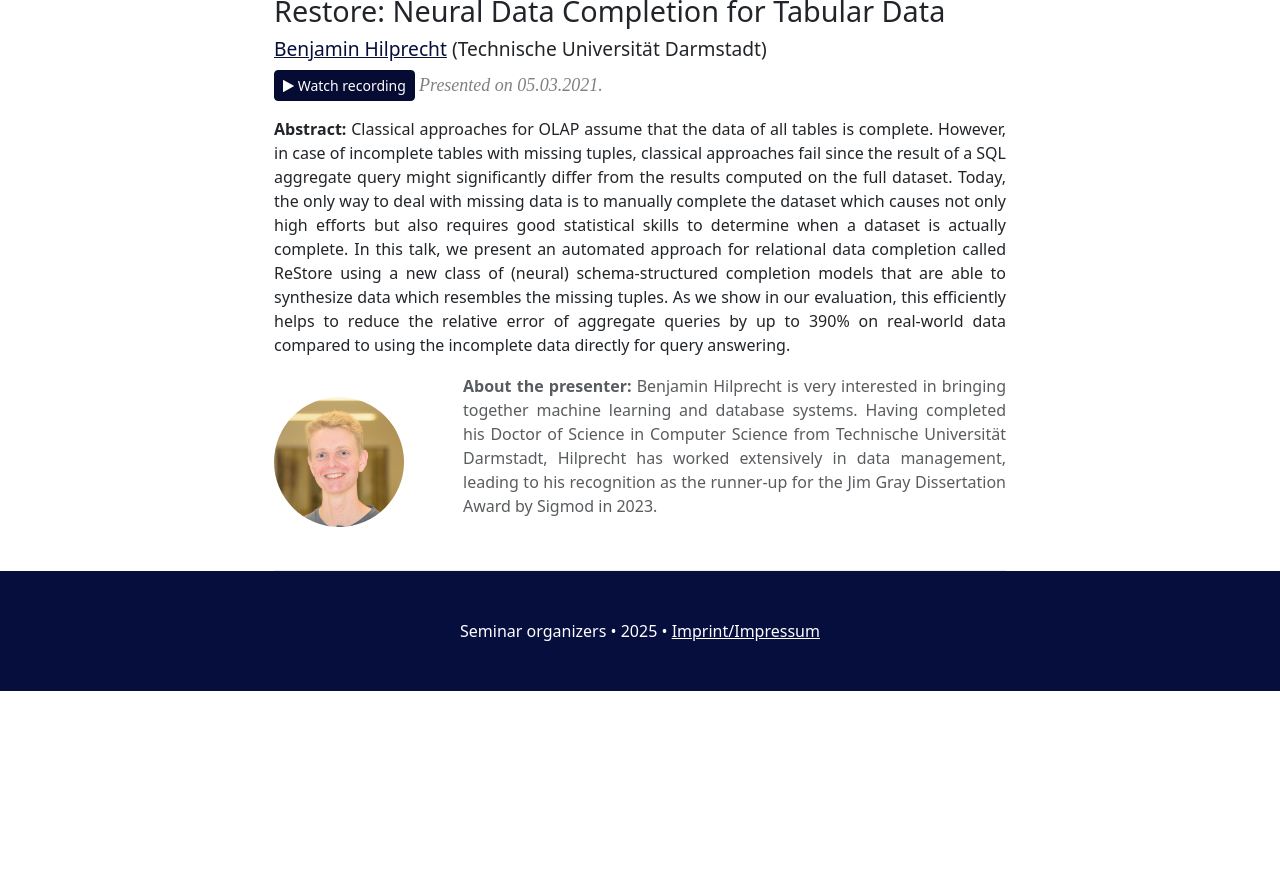
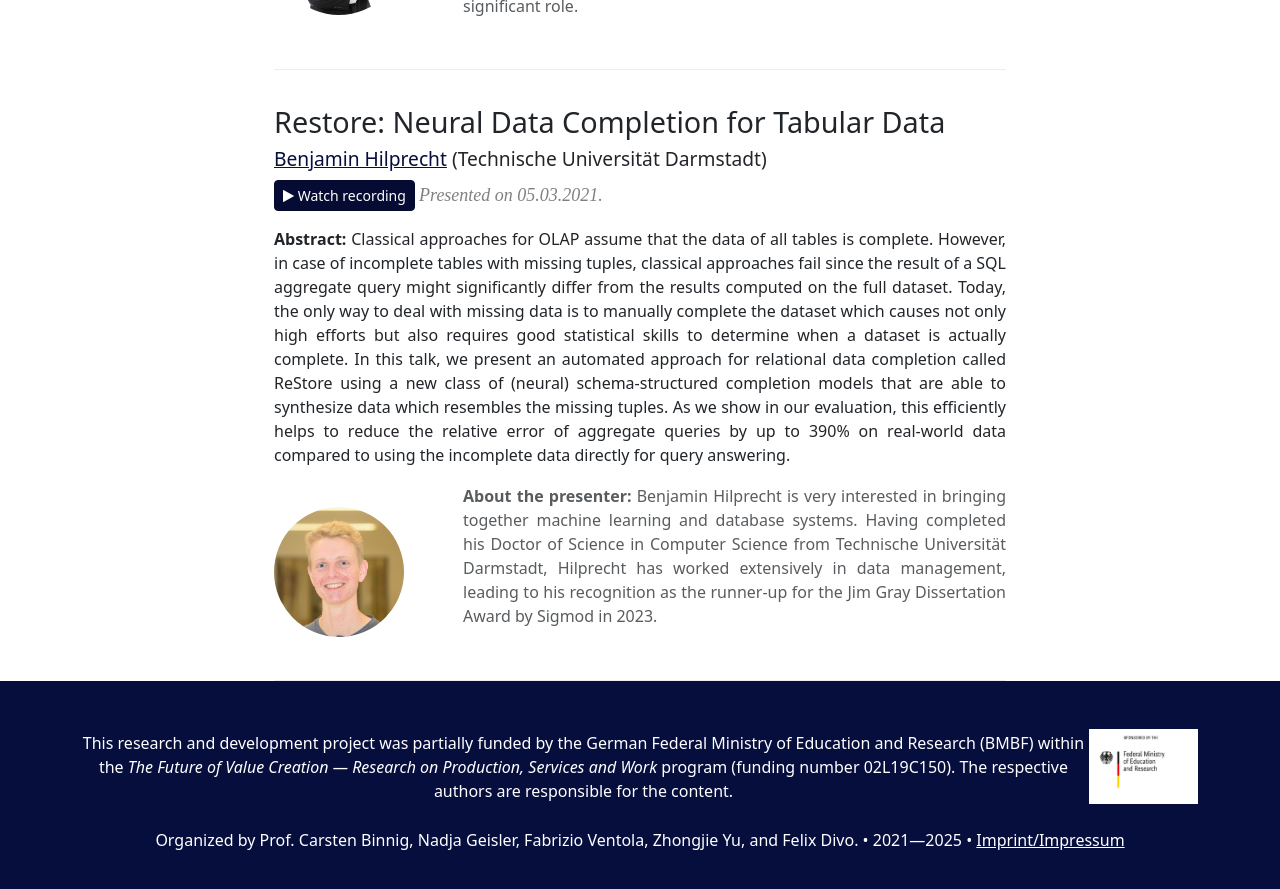
Before and after one commit to KompAKI-ep3n4/kompaki-ep3n4.github.io, a Jekyll site: the page built from index.html, in a window 1280 px wide and 900 px high, scrolled down 13876 px. Shown: the top 889 px of the window. Built offline with Jekyll 4.4.1, drawn with Linux system fonts in a browser that asks for light colours; before the commit the page ends 14567 px from its top, so only the background shows below that; some of the changed text lies outside the part shown.

Commit message:
Add organizers, amend new title, add funding information

```diff
--- a/_config.yml
+++ b/_config.yml
@@ -11,13 +11,13 @@ include:
 exclude:
   - .sass-cache
 
-title: "KompAKI EP 3 & 4 Seminar"
-description: "Part of the *KompAKI project* — Workplace AI for the Rhine-Main Metropolitan Region"
+title: "KompAKI EP3 & 4 Seminar — Automated and Interactive AI"
+
+# Chronological order:
+organizers: "Organized by Prof. Carsten Binnig, Nadja Geisler, Fabrizio Ventola, Zhongjie Yu, and Felix Divo."
 
 information: >
-  We connect researchers and practitioners to present original research and provide an overview of established methods. To the benefit of all, we invite both regional and international speakers to join us. To learn more about the project, please visit [kompaki.de](https://kompaki.de).
+  We connect researchers and practitioners to present original research and provide an overview of established methods. To the benefit of all, we invite both regional and international speakers to join us. To learn more about the project, please visit [www.tu-darmstadt.de/kompaki](https://www.tu-darmstadt.de/kompaki).
 
 
   The presentations plus discussions are typically 20-60 minutes long and are recorded. Below, you will find an overview of the talks and links to recordings, where available.
-
-organizers: "Seminar organizers"
--- a/_includes/footer.html
+++ b/_includes/footer.html
@@ -1,8 +1,21 @@
 <!-- Footer -->
 <footer class="py-5 bg-primary">
-  <div class="container">
-    <p class="m-0 text-center text-white">
-      {{ site.organizers | markdownify | strip_html }} &bullet; {{ 'now' | date: "%Y" }} &bullet; <a href="https://kompaki.de/impressum/" class="text-white">Imprint/Impressum</a>
-    </p>
+  <div class="container text-center text-white">
+    <!-- Funding Information and Logo -->
+    <div class="d-flex justify-content-between align-items-center">
+      <div class="flex-grow-2 me-1">
+        This research and development project was partially funded by the German Federal Ministry of Education and
+        Research (BMBF)
+        within the <i>The Future of Value Creation — Research on Production, Services and Work</i> program (funding
+        number 02L19C150).
+        The respective authors are responsible for the content.
+      </div>
+      <img src="{{ site.baseurl }}/assets/BMBF_gefordert-vom_englisch.jpg" alt="Logo" style="max-height: 75px;">
+    </div>
+    <!-- Organizers, Copyright, and Imprint (with som top spacing) -->
+    <div class="mt-4">
+      {{ site.organizers | markdownify | strip_html }} &bullet; 2021—2025 &bullet;
+      <a href="https://www.tu-darmstadt.de/kompaki/impressum.de.jsp" class="text-white">Imprint/Impressum</a>
+    </div>
   </div>
 </footer>
--- a/index.html
+++ b/index.html
@@ -11,8 +11,8 @@ layout: default
   <div class="container text-white">
     <div class="page-heading">
       <h1>{{ site.title }}</h1>
-      <hr class="small">
-      <span class="page-subheading">{{ site.description | markdownify }}</span>
+      <hr class="small" />
+      <span class="page-subheading">{{ site.organizers | markdownify }}</span>
     </div>
   </div>
 </div>
@@ -24,14 +24,15 @@ layout: default
 <div class="col-xl-8 offset-xl-2 col-lg-10 offset-lg-1">
 
 <!-- Information -->
+<div class="jumbotron information text-justified">
+  <div style="text-align: center; font-style: italic; margin-bottom: 3ex;">
+    Part of the Workplace AI for the Rhine-Main Metropolitan Region project
+    <a href="https://www.tu-darmstadt.de/kompaki/"><!-- https://www.kompaki.de was phased out -->
+      <img src="{{ site.baseurl }}/assets/kompaki-logo-rgb.svg" style="width: 45%; margin-top: 1ex;" />
+    </a>
+  </div>
 
-<div style="text-align: center;">
-  <img src="{{ site.baseurl }}/assets/kompaki-logo-rgb.svg" style="width:45%; margin-top: 1.5em;" />
-</div>
-
-<div class="jumbotron information">
   {{ site.information | markdownify }}
-  <!-- <div id="hosted-by">Seminar organizers: {{ site.organizers | markdownify | remove: '<p>' | remove: '</p>' }}</div> -->
 </div>
 
 <div class="posts-list" id="talk-list">
```
Also changed, not shown: assets/BMBF_gefordert-vom_englisch.jpg (added).
